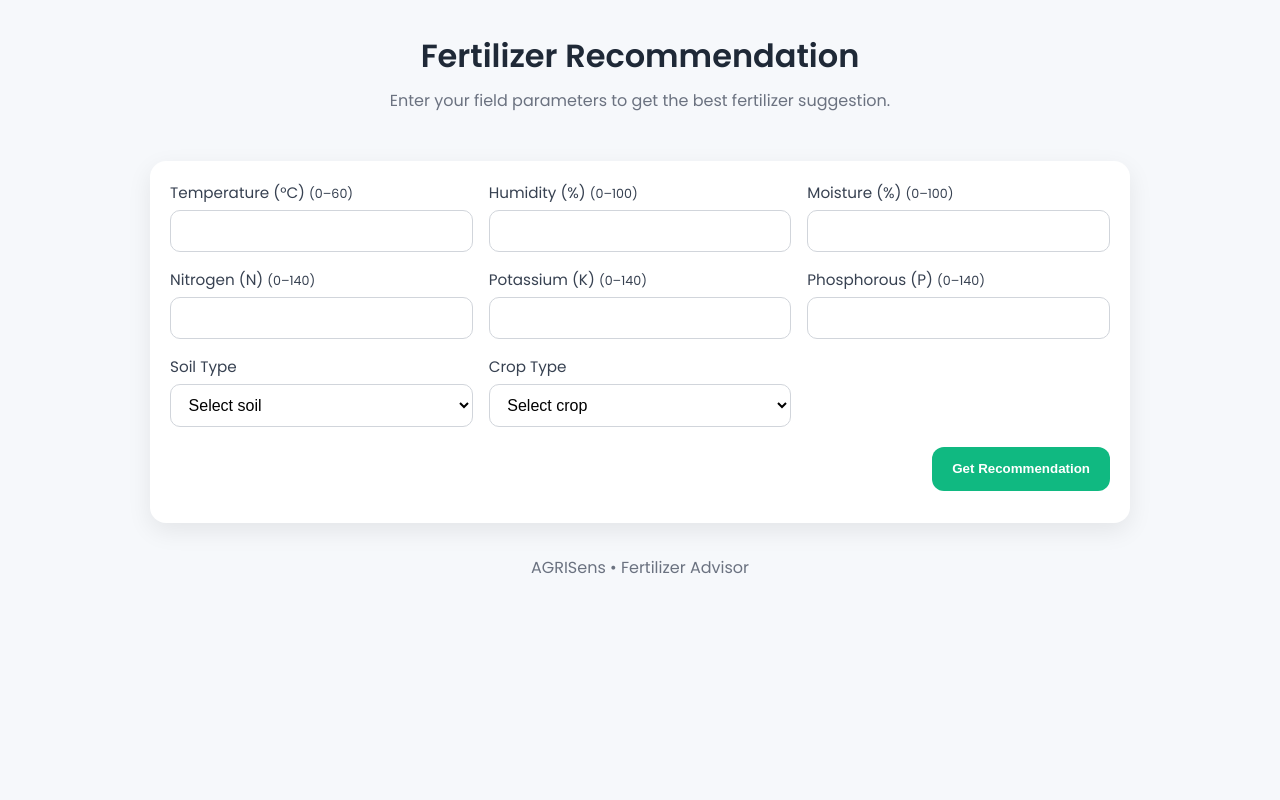
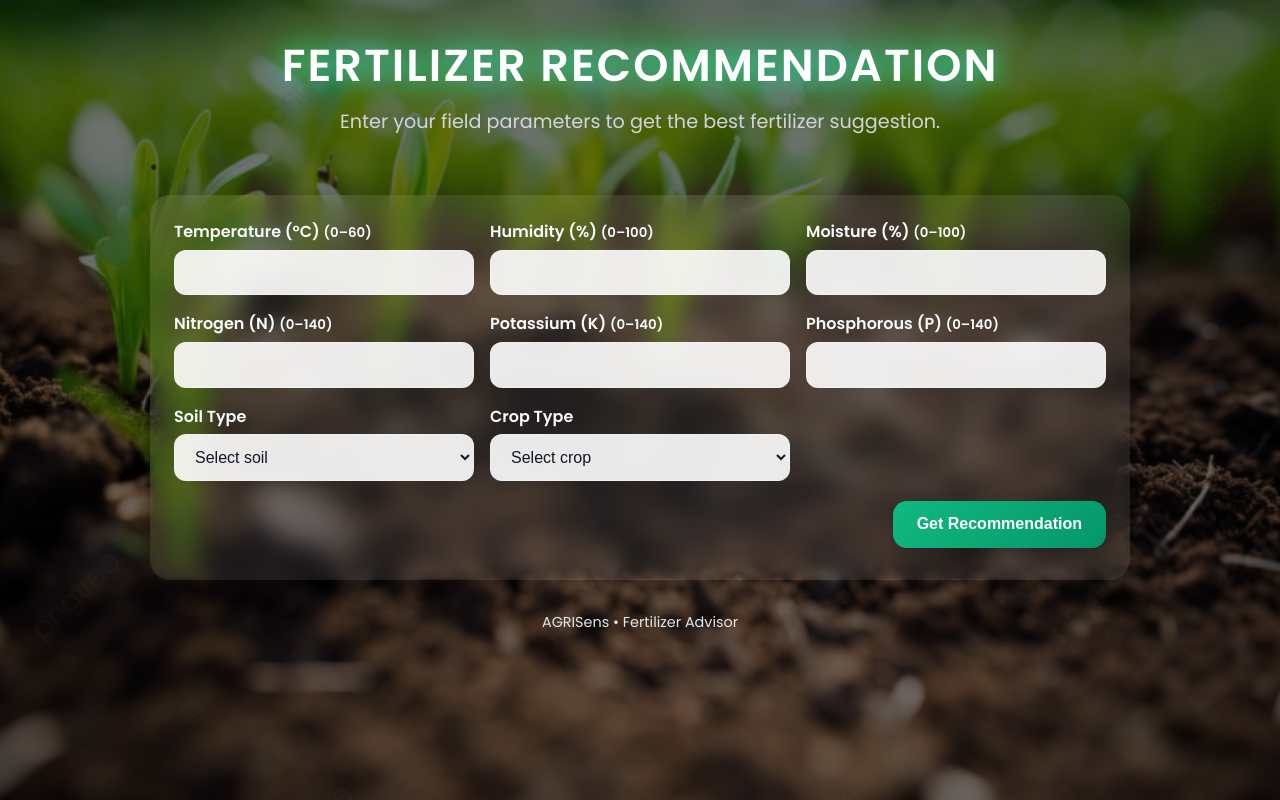
Before and after one commit to adityaa3855/fertilizer-app, a Flask app: page / in a window 1280 px wide. Run offline with Flask 3, Linux system fonts and the light colour scheme.

Commit message:
Updated CSS and removed image

```diff
--- a/static/style.css
+++ b/static/style.css
@@ -1,26 +1,68 @@
 * { box-sizing: border-box; }
+
 body {
   font-family: "Poppins", system-ui, -apple-system, Segoe UI, Roboto, Arial, sans-serif;
-  background: #f6f8fb;
-  color: #1f2937;
+  background: url("bg.jpg") no-repeat center center fixed;
+  background-size: cover;
+  color: #f9fafb;
   margin: 0;
   padding: 0 1rem 4rem;
+}
+
+/* Dark overlay for readability */
+body::before {
+  content: "";
+  position: fixed;
+  top: 0; left: 0;
+  width: 100%; height: 100%;
+  background: rgba(0, 0, 0, 0.55);
+  z-index: -1;
 }
 
 .topbar {
   text-align: center;
   padding: 2rem 1rem 1rem;
 }
-.topbar h1 { margin: 0; font-weight: 700; }
-.topbar p { margin-top: .5rem; color: #6b7280; }
+
+.topbar h1 {
+  margin: 0;
+  font-weight: 800;
+  font-size: 2.8rem;
+  color: #fff;
+  text-transform: uppercase;
+  letter-spacing: 2px;
+  text-shadow: 0 0 15px rgba(255, 255, 255, 0.7),
+               0 0 30px rgba(16, 185, 129, 0.7);
+  animation: glow 2s ease-in-out infinite alternate;
+}
+
+.topbar p {
+  margin-top: .5rem;
+  color: #d1d5db;
+  font-size: 1.2rem;
+}
+
+/* Glow animation for heading */
+@keyframes glow {
+  from { text-shadow: 0 0 10px #10b981, 0 0 20px #10b981; }
+  to   { text-shadow: 0 0 25px #34d399, 0 0 50px #34d399; }
+}
 
 .card {
   max-width: 980px;
-  margin: 1rem auto;
-  background: #fff;
-  border-radius: 16px;
-  padding: 1.25rem 1.25rem 2rem;
-  box-shadow: 0 8px 24px rgba(0,0,0,.08);
+  margin: 1.5rem auto;
+  background: rgba(255, 255, 255, 0.08);
+  border-radius: 20px;
+  padding: 1.5rem 1.5rem 2rem;
+  backdrop-filter: blur(12px);
+  box-shadow: 0 8px 30px rgba(0,0,0,.3);
+  animation: fadeIn 1.2s ease-in-out;
+}
+
+/* Smooth card animation */
+@keyframes fadeIn {
+  from { opacity: 0; transform: translateY(20px); }
+  to { opacity: 1; transform: translateY(0); }
 }
 
 .grid {
@@ -33,32 +75,56 @@ body {
   display: flex;
   flex-direction: column;
 }
-label { font-size: .95rem; margin-bottom: .35rem; color: #374151; }
+
+label {
+  font-size: 1rem;
+  margin-bottom: .35rem;
+  color: #f9fafb;
+  font-weight: 600;
+}
+
 input, select {
-  border: 1px solid #d1d5db;
-  border-radius: 10px;
-  padding: .7rem .85rem;
+  border: 1px solid rgba(255,255,255,0.3);
+  border-radius: 12px;
+  padding: .8rem 1rem;
   font-size: 1rem;
-  background: #fff;
+  background: rgba(255,255,255,0.9);
+  color: #111827;
+  transition: all 0.3s ease;
 }
-input:focus, select:focus { outline: none; border-color: #2563eb; box-shadow: 0 0 0 3px rgba(37,99,235,.15); }
+
+input:focus, select:focus {
+  outline: none;
+  border-color: #2563eb;
+  box-shadow: 0 0 0 4px rgba(37,99,235,.3);
+  transform: scale(1.02);
+}
 
 .actions {
   grid-column: 1 / -1;
   text-align: right;
   margin-top: .25rem;
 }
+
 button {
-  background: #10b981;
+  background: linear-gradient(135deg, #10b981, #059669);
   color: #fff;
   border: 0;
-  padding: .9rem 1.25rem;
-  font-weight: 600;
-  border-radius: 12px;
+  padding: .9rem 1.5rem;
+  font-weight: 700;
+  font-size: 1rem;
+  border-radius: 14px;
   cursor: pointer;
+  box-shadow: 0 6px 15px rgba(0,0,0,0.3);
+  transition: all 0.3s ease;
 }
-button:hover { filter: brightness(.95); }
 
+button:hover {
+  filter: brightness(1.05);
+  transform: scale(1.05);
+}
+
+/* Alerts */
 .alert {
   max-width: 980px;
   margin: 1rem auto 0;
@@ -66,11 +132,13 @@ button:hover { filter: brightness(.95); }
   border-radius: 12px;
   font-weight: 600;
 }
+
 .alert-success { background: #ecfdf5; color: #065f46; border: 1px solid #34d399; }
 .alert-error   { background: #fef2f2; color: #7f1d1d; border: 1px solid #fca5a5; }
+
 .chip {
   display: inline-block;
-  padding: .2rem .5rem;
+  padding: .25rem .6rem;
   border-radius: 999px;
   background: #e0f2fe;
   color: #075985;
@@ -78,6 +146,12 @@ button:hover { filter: brightness(.95); }
   font-size: .9rem;
 }
 
-footer { text-align: center; color: #6b7280; margin-top: 2rem; }
+footer {
+  text-align: center;
+  color: #e5e7eb;
+  margin-top: 2rem;
+  font-size: .9rem;
+}
+
 @media (max-width: 900px) { .grid { grid-template-columns: repeat(2, 1fr); } }
 @media (max-width: 640px) { .grid { grid-template-columns: 1fr; } }
```
Also changed, not shown: static/bg.jpg (added).
